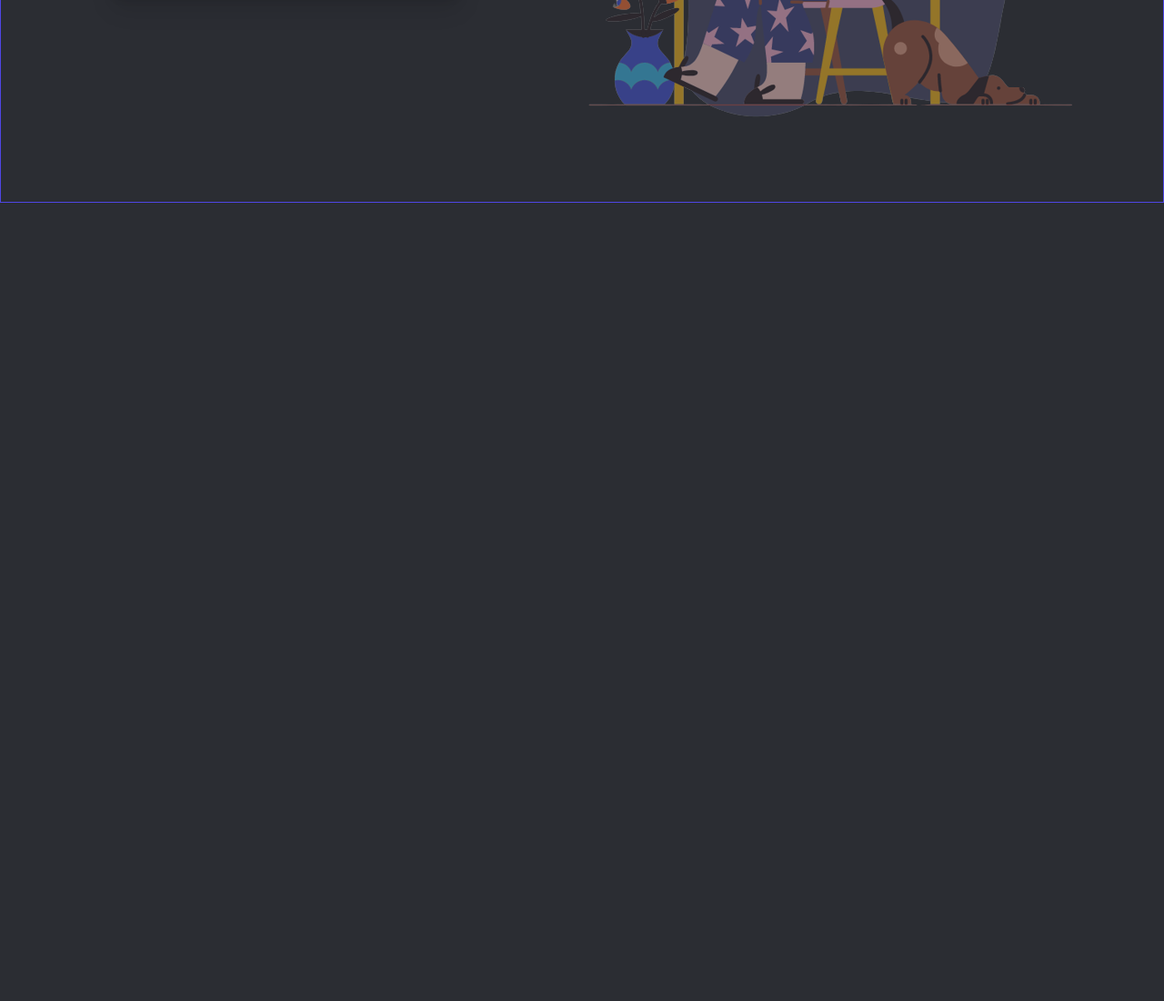
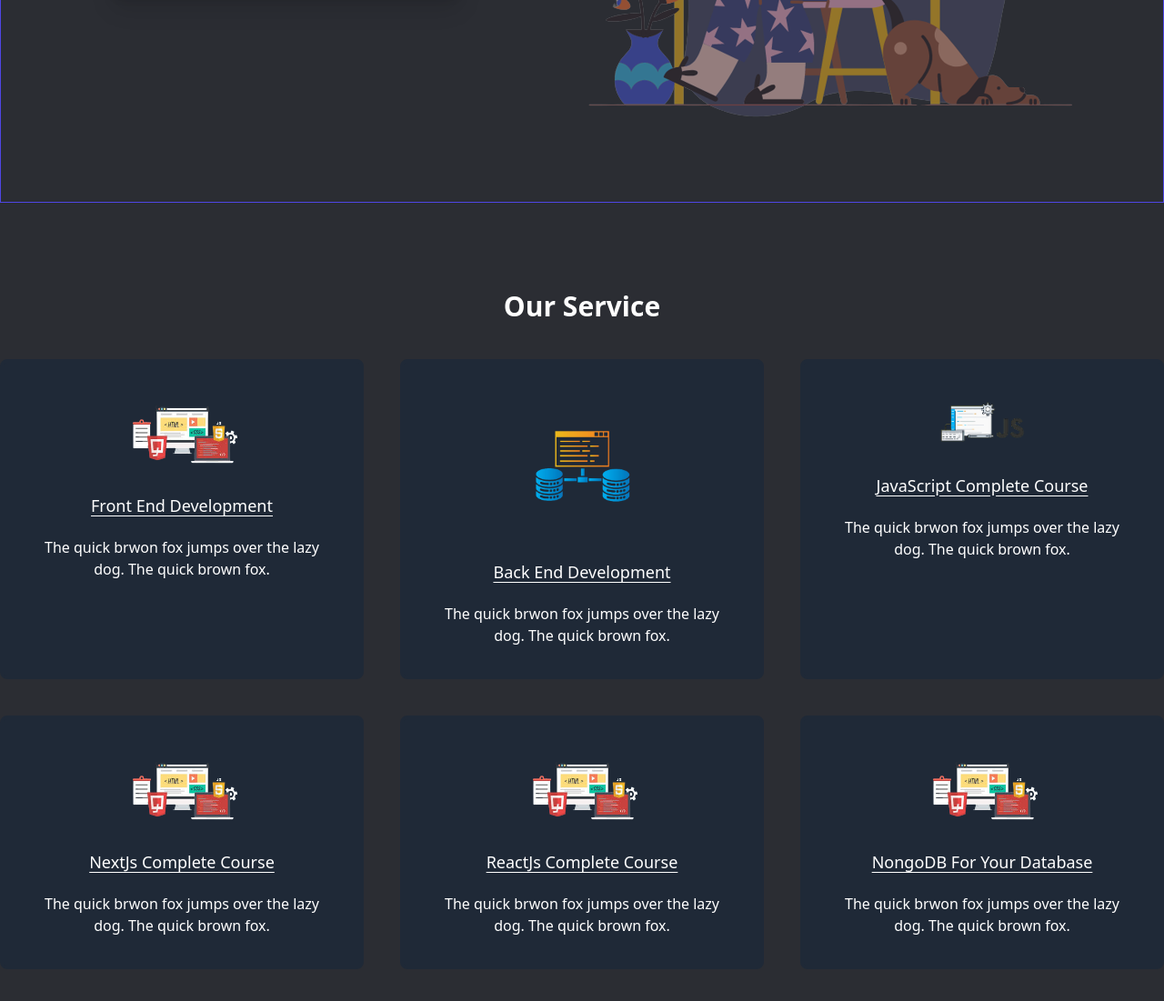
Before and after one commit to mdazizulialam/1st-project, a website built with Vite: page index.html in a window 1280 px wide. Shown: the part 509-1610 px from the top of the page at 91% size. Before the commit the page ends 800 px from the top, so only its background shows below. Built offline with nearby package versions, Linux system fonts and the light colour scheme.

Commit message:
some change

```diff
--- a/index.html
+++ b/index.html
@@ -9,7 +9,7 @@
 </head>
 <body class="bg-[#2b2d33]">
 
-   <nav class="bg-[#2b2d33] shadow-xl">
+   <nav class="bg-[#2b2d33] shadow-xl sticky top-0 z-10">
     <div class="container mx-auto">
         <div class="sm:flex justify-between items-center py-5">
             <div class="text-center mb-4"> <a href="#" class="text-white text-xl sm:text-3xl font-bold"> <span class="text-[#f65023]">S</span>mart Cod<span class="text-[#f65023]">ers</span></a></div>
@@ -28,7 +28,7 @@
     <div class=" container mx-auto text-white sm:flex justify-around place-items-center text-center border border-indigo-600 border-t-0 h-[80vh] p-10">
         <div>
             <h1 class="text-2xl sm:text-5xl mb-5 sm:mb-12">Smart Coder: Learn <br> Programming</h1>
-            <button class="bg-indigo-900 px-6 py-2 rounded-full text-xl shadow-xl hover:bg-indigo-950">join:Programming Shikhbo team  <svg class="inline-block w-7 ml-3 text-red-950 animate-ping" xmlns="http://www.w3.org/2000/svg" fill="none" viewBox="0 0 24 24" stroke-width="1.5" stroke="currentColor" class="w-6 h-6">
+            <button class="bg-indigo-900 px-6 py-2 rounded-full text-xl shadow-xl hover:bg-indigo-950 transition">join:Programming Shikhbo team  <svg class="inline-block w-7 ml-3 text-red-950 animate-ping" xmlns="http://www.w3.org/2000/svg" fill="none" viewBox="0 0 24 24" stroke-width="1.5" stroke="currentColor" class="w-6 h-6">
                 <path stroke-linecap="round" stroke-linejoin="round" d="M17.25 8.25L21 12m0 0l-3.75 3.75M21 12H3" />
               </svg>
               </button>
@@ -39,5 +39,43 @@
     </div>
    </header>
 
+   <main class="container mx-auto">
+    <section class="my-24">
+        <h2 class="text-white text-3xl font-semibold text-center mb-10">Our Service</h2>
+        <div class="grid md:grid-cols-2 lg:grid-cols-3 gap-10">
+            <div class="bg-gray-800 p-8 text-center rounded-lg border-4 border-[#1F2937] hover:border-indigo-800 cursor-pointer">
+                <img class="w-1/2 mx-auto" src="images/frontEnd.png" alt="">
+                <h4 class="text-white text-lg underline underline-offset-4 my-5">Front End Development</h4>
+                <p class="text-white">The quick brwon fox jumps over the lazy dog. The quick brown fox.</p>
+            </div>
+            <div class="bg-gray-800  p-8 text-center rounded-lg border-4 border-[#1F2937] hover:border-indigo-800 cursor-pointer">
+                <img class="w-1/2 mx-auto" src="images/backEnd.png" alt="">
+                <h4 class="text-white text-lg underline underline-offset-4 my-5">Back End Development</h4>
+                <p class="text-white">The quick brwon fox jumps over the lazy dog. The quick brown fox.</p>
+            </div>
+            <div class="bg-gray-800  p-8 text-center rounded-lg border-4 border-[#1F2937] hover:border-indigo-800 cursor-pointer">
+                <img class="w-1/2 mx-auto" src="images/javascript.png" alt="">
+                <h4 class="text-white text-lg underline underline-offset-4 my-5">JavaScript Complete Course</h4>
+                <p class="text-white">The quick brwon fox jumps over the lazy dog. The quick brown fox.</p>
+            </div>
+            <div class="bg-gray-800  p-8 text-center rounded-lg border-4 border-[#1F2937] hover:border-indigo-800 cursor-pointer">
+                <img class="w-1/2 mx-auto" src="images/frontEnd.png" alt="">
+                <h4 class="text-white text-lg underline underline-offset-4 my-5">NextJs Complete Course</h4>
+                <p class="text-white">The quick brwon fox jumps over the lazy dog. The quick brown fox.</p>
+            </div>
+            <div class="bg-gray-800  p-8 text-center rounded-lg border-4 border-[#1F2937] hover:border-indigo-800 cursor-pointer">
+                <img class="w-1/2 mx-auto" src="images/frontEnd.png" alt="">
+                <h4 class="text-white text-lg underline underline-offset-4 my-5">ReactJs Complete Course</h4>
+                <p class="text-white">The quick brwon fox jumps over the lazy dog. The quick brown fox.</p>
+            </div>
+            <div class="bg-gray-800  p-8 text-center rounded-lg border-4 border-[#1F2937] hover:border-indigo-800 cursor-pointer">
+                <img class="w-1/2 mx-auto" src="images/frontEnd.png" alt="">
+                <h4 class="text-white text-lg underline underline-offset-4 my-5">NongoDB For Your Database</h4>
+                <p class="text-white">The quick brwon fox jumps over the lazy dog. The quick brown fox.</p>
+            </div>
+        </div>
+    </section>
+   </main>
+
 </body>
 </html>
```
